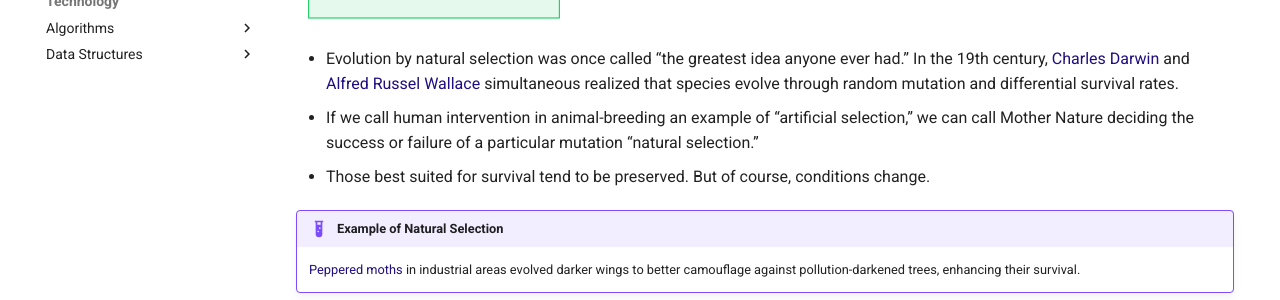
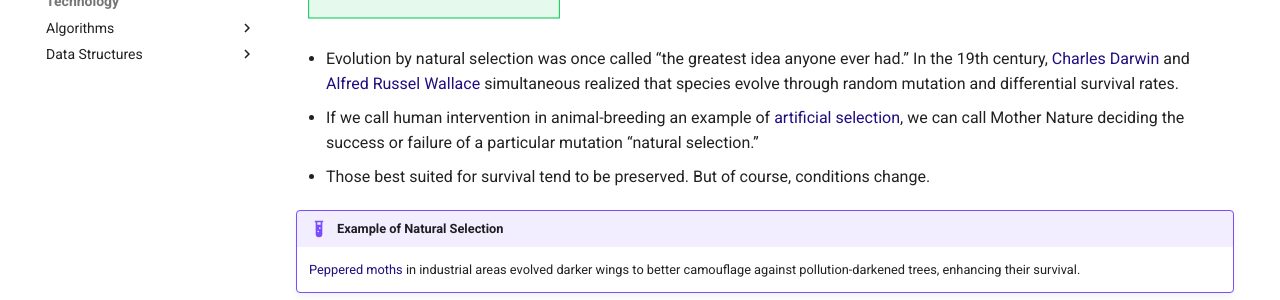
Before and after one commit to mk3-14159/mk3-14159.github.io, an MkDocs documentation site: the page built from docs/Knowledge/Models/Biological/naturalSelection.md, in a window 1280 px wide and 1275 px high. Shown: the part 913-1213 px from the top of the window. Built offline with MkDocs 1.6.1 and Material for MkDocs 9.7.7, drawn with Linux system fonts in a browser that asks for light colours; part of the change alters nothing that is shown.

````diff
--- a/docs/Knowledge/Models/Biological/naturalSelection.md
+++ b/docs/Knowledge/Models/Biological/naturalSelection.md
@@ -15,7 +15,7 @@ graph TD
 ```
 
 - Evolution by natural selection was once called “the greatest idea anyone ever had.” In the 19th century, [Charles Darwin](https://en.wikipedia.org/wiki/Charles_Darwin) and [Alfred Russel Wallace](https://en.wikipedia.org/wiki/Alfred_Russel_Wallace) simultaneous realized that species evolve through random mutation and differential survival rates.
-- If we call human intervention in animal-breeding an example of “artificial selection,” we can call Mother Nature deciding the success or failure of a particular mutation “natural selection.”
+- If we call human intervention in animal-breeding an example of [artificial selection](https://en.wikipedia.org/wiki/Selective_breeding), we can call Mother Nature deciding the success or failure of a particular mutation “natural selection.”
 - Those best suited for survival tend to be preserved. But of course, conditions change.
 
 !!! example "Example of Natural Selection"
````
